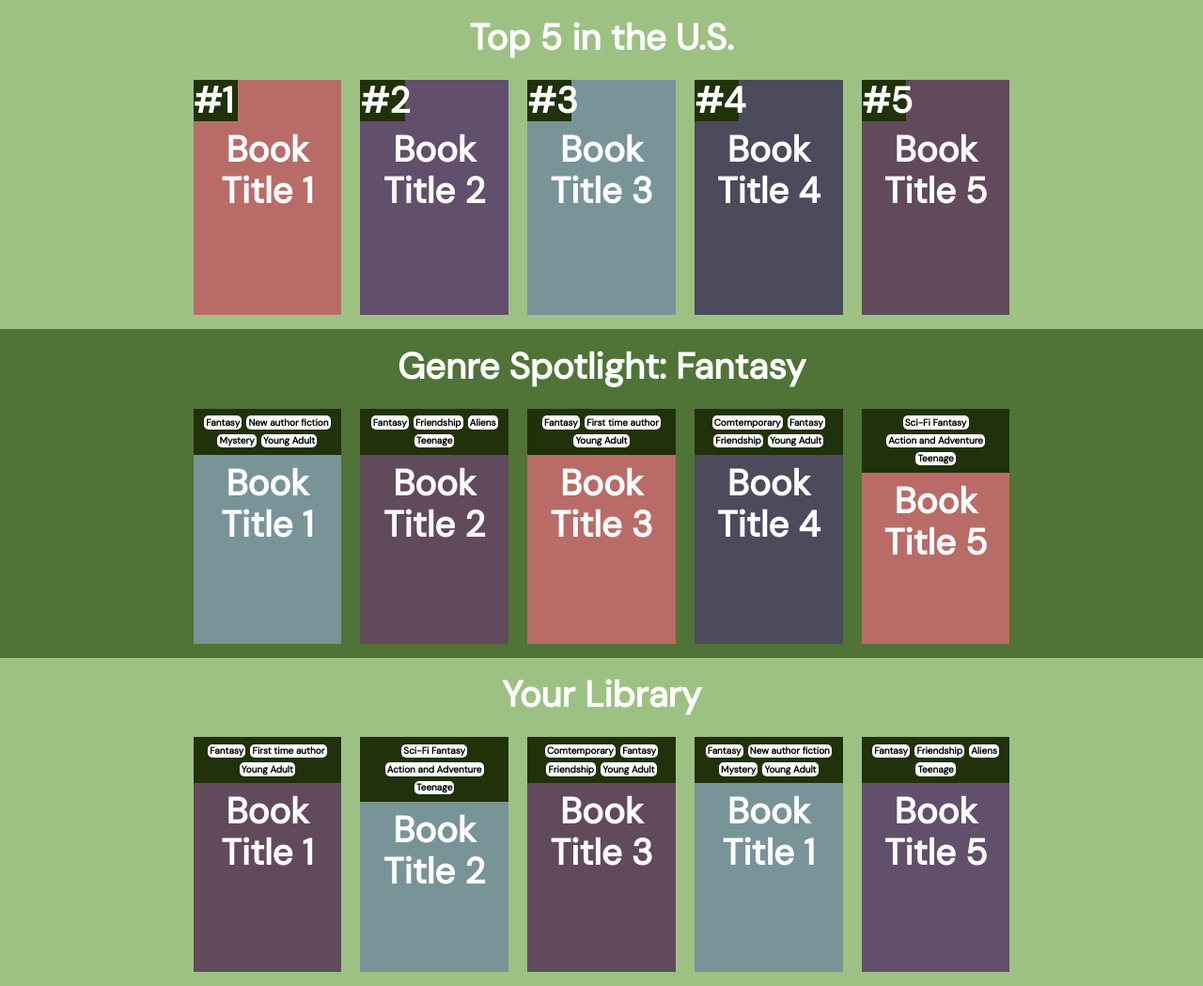
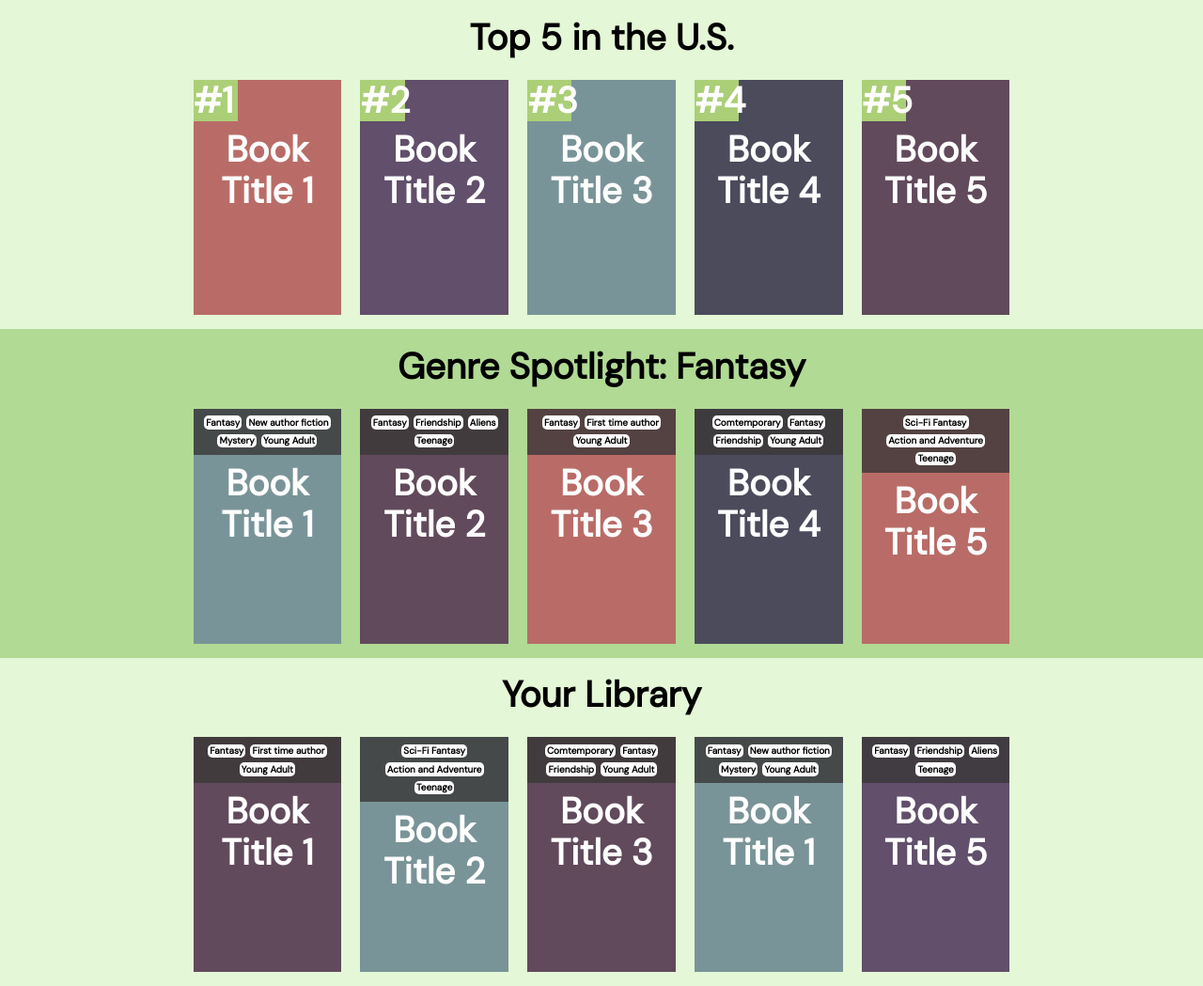
Before and after one commit to lulubugqu/read-write-app, a Flask app: page /home in a window 1280 px wide. Shown: the part 72-1121 px from the top of the page at 94% size. Run offline with Flask 3, Linux system fonts and the light colour scheme; some libraries are stand-ins or nearby versions.

Commit message:
color updates

```diff
--- a/static/css/style.css
+++ b/static/css/style.css
@@ -303,8 +303,7 @@
 .book-section {
   display: flex;
   flex-direction: column;
-  background-color:#9dc183;
-  color: white;
+  background-color:#e4f7d6;
   text-align: center;
   font-family: 'DM Sans', sans-serif;
   font-weight: bolder;
@@ -317,6 +316,7 @@
 /* Type 1 Books */
 .books {
   display: flex;
+  color: white;
   justify-content: space-between;
   margin-top: 20px;
   width: 70%;
@@ -332,7 +332,7 @@
 
 .book-number {
   text-align: left;
-  background-color: rgb(33, 49, 10);
+  background-color: rgb(171, 207, 119);
   color:white;
   font-weight: bolder;
   font-size: 2em;
@@ -340,7 +340,8 @@
 }
 
 .book-tag-container {
-  background-color: rgb(33, 49, 10);
+  background-color: rgba(58, 55, 55, 0.8);
+
   width: 90%;
   display: flex;
   flex-wrap: wrap;
--- a/templates/home.html
+++ b/templates/home.html
@@ -33,7 +33,7 @@
         </div>
     </div>
 </div>
-<div class="book-section" style="background-color: #507337;">
+<div class="book-section" style="background-color: #b1da94;">
     <h1>Genre Spotlight: Fantasy</h1>
     <div class="books">
         <div class="book" style="background-color: #799498;">
```
